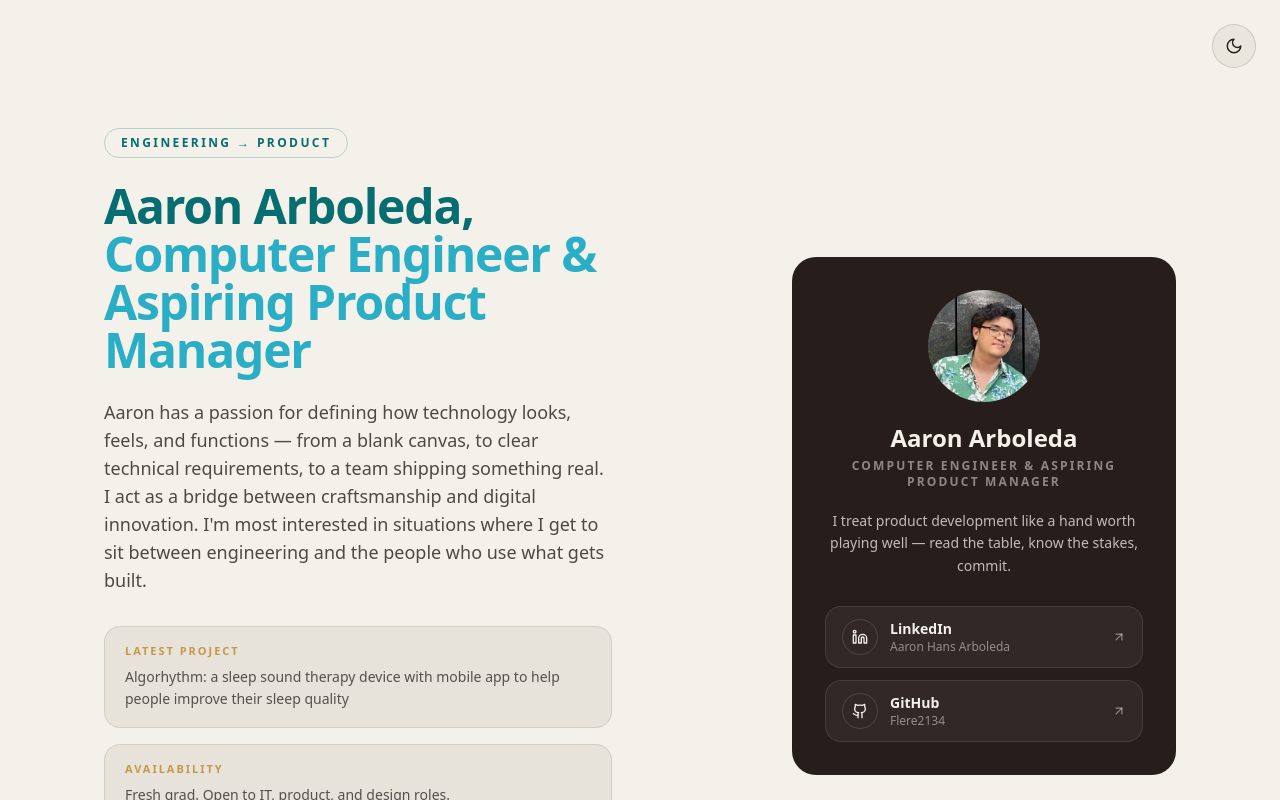
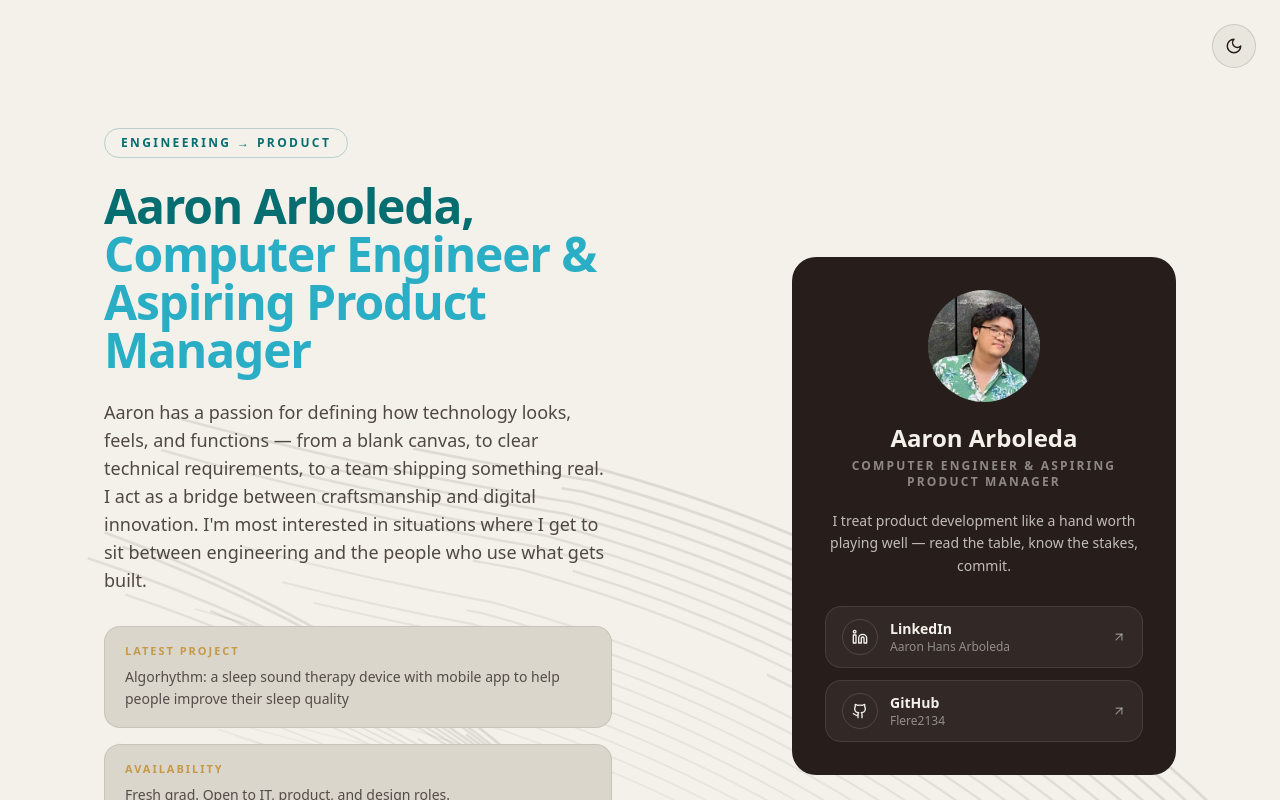
Before and after one commit to Flere2134/portfolio-v2, a React (Vite) app in the folder my-portfolio/: page / in a window 1280 px wide. Shown: the top 800 px of the page. Built offline with nearby package versions, Linux system fonts and the light colour scheme.

Commit message:
update: added background paths

```diff
--- a/my-portfolio/package.json
+++ b/my-portfolio/package.json
@@ -9,6 +9,7 @@
     "preview": "vite preview"
   },
   "dependencies": {
+    "framer-motion": "^11.2.0",
     "lucide-react": "^0.383.0",
     "react": "^18.2.0",
     "react-dom": "^18.2.0"
--- a/my-portfolio/src/components/sections/Hero.jsx
+++ b/my-portfolio/src/components/sections/Hero.jsx
@@ -1,6 +1,7 @@
 import React from "react";
 import { Linkedin, Github, ArrowUpRight } from "lucide-react";
 import ThemeToggle from "../ui/ThemeToggle.jsx";
+import BackgroundPaths from "../ui/BackgroundPaths.jsx";
 import { profile } from "../../data/profile.js";
 
 const socialIcons = {
@@ -11,9 +12,10 @@ const socialIcons = {
 export default function Hero() {
   return (
     <section className="relative min-h-screen w-full overflow-hidden bg-background transition-colors duration-300 dark:bg-espresso">
+      <BackgroundPaths />
       <ThemeToggle className="absolute top-6 right-6 z-10" />
 
-      <div className="mx-auto grid max-w-6xl grid-cols-1 gap-10 px-6 py-24 md:grid-cols-2 md:gap-14 md:px-10 md:py-32">
+      <div className="relative z-10 mx-auto grid max-w-6xl grid-cols-1 gap-10 px-6 py-24 md:grid-cols-2 md:gap-14 md:px-10 md:py-32">
         {/* Left column */}
         <div className="flex flex-col justify-center">
           <span className="mb-6 inline-flex w-fit items-center rounded-full border border-teal/25 px-4 py-1.5 text-xs font-semibold tracking-[0.2em] text-teal dark:border-background/20 dark:text-background/70">
@@ -33,7 +35,7 @@ export default function Hero() {
             {profile.cards.map((card) => (
               <div
                 key={card.label}
-                className="rounded-2xl border border-espresso/10 bg-surface/50 px-5 py-4 dark:border-background/10 dark:bg-background/5"
+                className="rounded-2xl border border-espresso/10 bg-surface px-5 py-4 dark:border-background/10 dark:bg-[#332822]"
               >
                 <p className="text-[11px] font-semibold tracking-[0.18em] text-amber">
                   {card.label}
@@ -54,10 +56,11 @@ export default function Hero() {
           </a>
         </div>
 
-        {/* Right column — profile card. Stays an "Espresso" dark block in
-            both themes for contrast, same as the reference. */}
+        {/* Right column — profile card. Stays a solid dark block in both
+            themes (not just light mode) so the background paths never
+            show through it either. */}
         <div className="flex items-center justify-center md:justify-end">
-          <div className="w-full max-w-sm rounded-3xl border border-espresso/10 bg-espresso p-8 dark:border-background/10 dark:bg-background/5">
+          <div className="w-full max-w-sm rounded-3xl border border-espresso/10 bg-espresso p-8 dark:border-background/10 dark:bg-[#332822]">
             <div className="flex flex-col items-center text-center">
               {profile.photo ? (
                 <img
--- /dev/null
+++ b/my-portfolio/src/components/ui/BackgroundPaths.jsx
@@ -0,0 +1,74 @@
+import React from "react";
+import { motion } from "framer-motion";
+
+// One fan of curved lines. Rendered twice (mirrored) for a fuller effect —
+// see BackgroundPaths below.
+function FloatingPaths({ position }) {
+  const paths = Array.from({ length: 36 }, (_, i) => ({
+    id: i,
+    d: `M-${380 - i * 5 * position} -${189 + i * 6}C-${
+      380 - i * 5 * position
+    } -${189 + i * 6} -${312 - i * 5 * position} ${216 - i * 6} ${
+      152 - i * 5 * position
+    } ${343 - i * 6}C${616 - i * 5 * position} ${470 - i * 6} ${
+      684 - i * 5 * position
+    } ${875 - i * 6} ${684 - i * 5 * position} ${875 - i * 6}`,
+    width: 0.5 + i * 0.03,
+  }));
+
+  return (
+    <svg
+      className="absolute inset-0 h-full w-full"
+      viewBox="0 0 696 316"
+      fill="none"
+    >
+      {paths.map((path) => (
+        <motion.path
+          key={path.id}
+          d={path.d}
+          stroke="currentColor"
+          strokeWidth={path.width}
+          strokeOpacity={0.1 + path.id * 0.02}
+          initial={{ pathLength: 0.3, opacity: 0.6 }}
+          animate={{
+            pathLength: 1,
+            opacity: [0.3, 0.6, 0.3],
+            pathOffset: [0, 1, 0],
+          }}
+          transition={{
+            duration: 20 + Math.random() * 10,
+            repeat: Infinity,
+            ease: "linear",
+          }}
+        />
+      ))}
+    </svg>
+  );
+}
+
+/**
+ * Decorative animated background — a fan of slowly flowing curved lines.
+ * Purely decorative: pointer-events are disabled and it sits behind content
+ * via z-index, so it never interferes with clicks/taps.
+ *
+ * Usage: drop it as the first child of a `relative` (or `relative overflow-
+ * hidden`) container, then give your actual content `relative z-10`.
+ *
+ *   <section className="relative overflow-hidden">
+ *     <BackgroundPaths />
+ *     <div className="relative z-10">...your content...</div>
+ *   </section>
+ */
+export default function BackgroundPaths({ className = "" }) {
+  return (
+    <div
+      className={
+        "pointer-events-none absolute inset-0 text-espresso/30 dark:text-amber/60 " +
+        className
+      }
+    >
+      <FloatingPaths position={1} />
+      <FloatingPaths position={-1} />
+    </div>
+  );
+}
```
Also changed, not shown: 1 other file (tests, documents, lock files or other folders).
